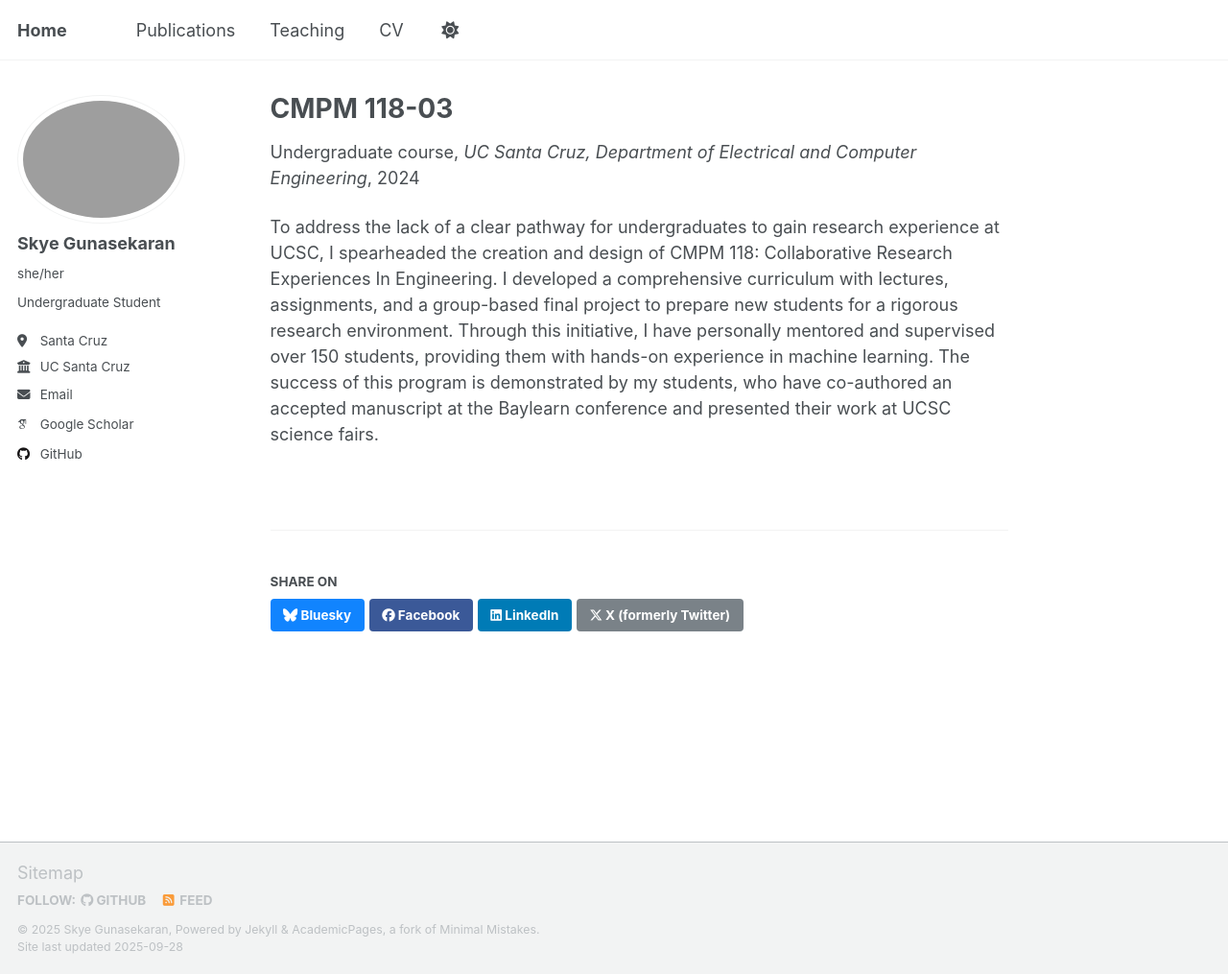
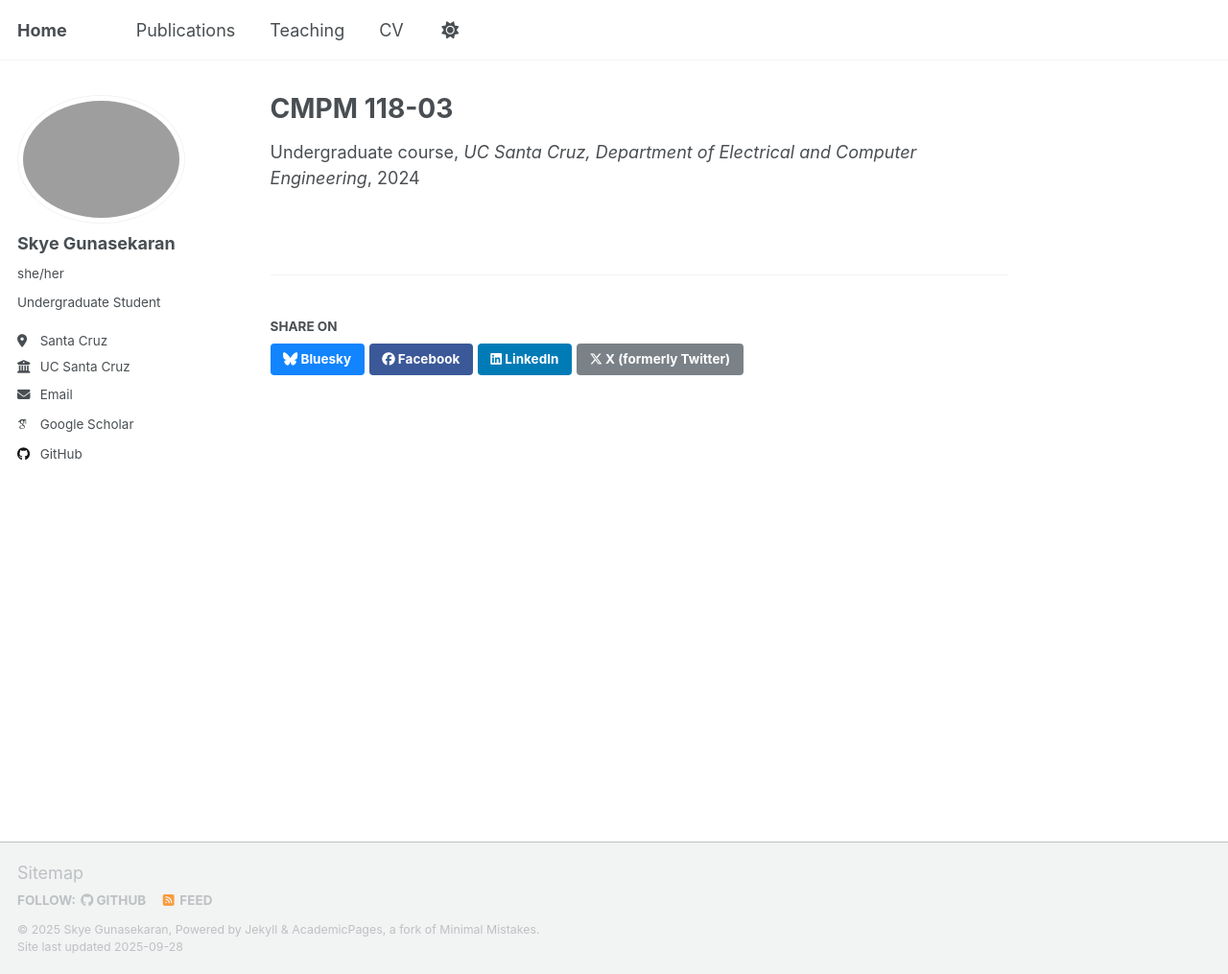
Before and after one commit to SkyeGunasekaran/SkyeGunasekaran.github.io, a Jekyll site: the page built from _teaching/2014-spring-teaching-1.md, in a window 1280 px wide and 1015 px high. Shown: the whole window at 96% size. Built offline with Jekyll 4.4.1, drawn with Linux system fonts in a browser that asks for light colours; some web fonts are replaced; a script that is not in the unit is left out.

```diff
--- a/_teaching/2014-spring-teaching-1.md
+++ b/_teaching/2014-spring-teaching-1.md
@@ -7,5 +7,3 @@
 date: 2024-09-26
 location: "Santa Cruz, USA"
 ---
-
-To address the lack of a clear pathway for undergraduates to gain research experience at UCSC, I spearheaded the creation and design of CMPM 118: Collaborative Research Experiences In Engineering. I developed a comprehensive curriculum with lectures, assignments, and a group-based final project to prepare new students for a rigorous research environment. Through this initiative, I have personally mentored and supervised over 150 students, providing them with hands-on experience in machine learning. The success of this program is demonstrated by my students, who have co-authored an accepted manuscript at the Baylearn conference and presented their work at UCSC science fairs.
```
